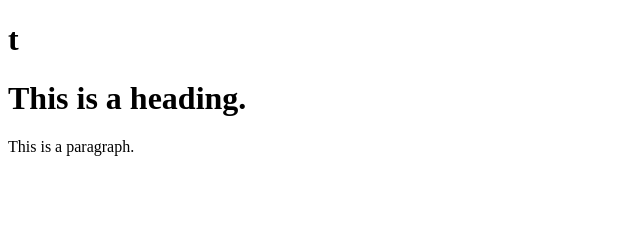
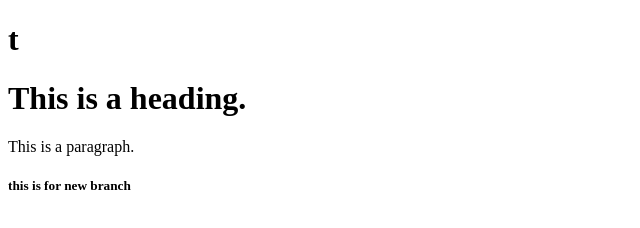
Before and after one commit to mridulathakur/project, a plain HTML site: page index.html in a window 1280 px wide. Shown: the whole page, without its empty margins (0-640 px from the left). Drawn offline with Linux system fonts and the light colour scheme.

Commit message:
first commit

```diff
--- a/index.html
+++ b/index.html
@@ -10,5 +10,7 @@
     <h1>t
     <h1>This is  a heading.</h1>
     <p>This is a paragraph.</p>
+
+ <h5>this is for new branch</h5>
 </body>
 </html>
```
